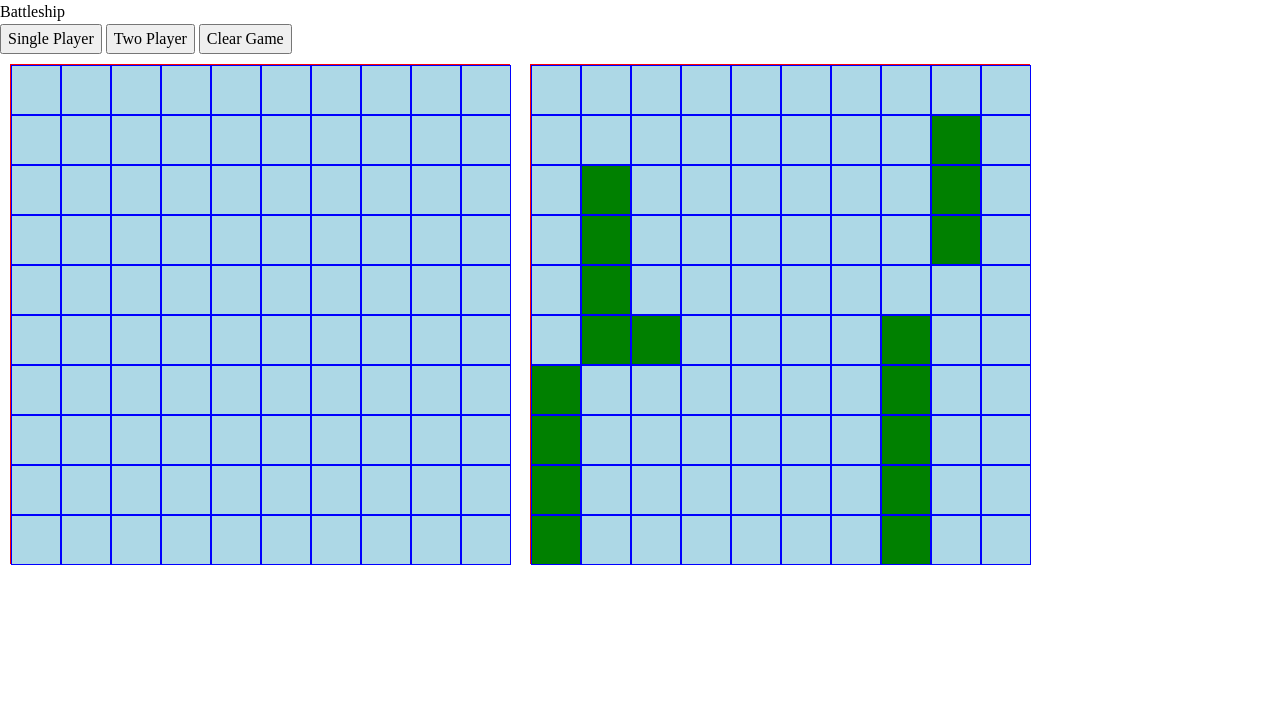
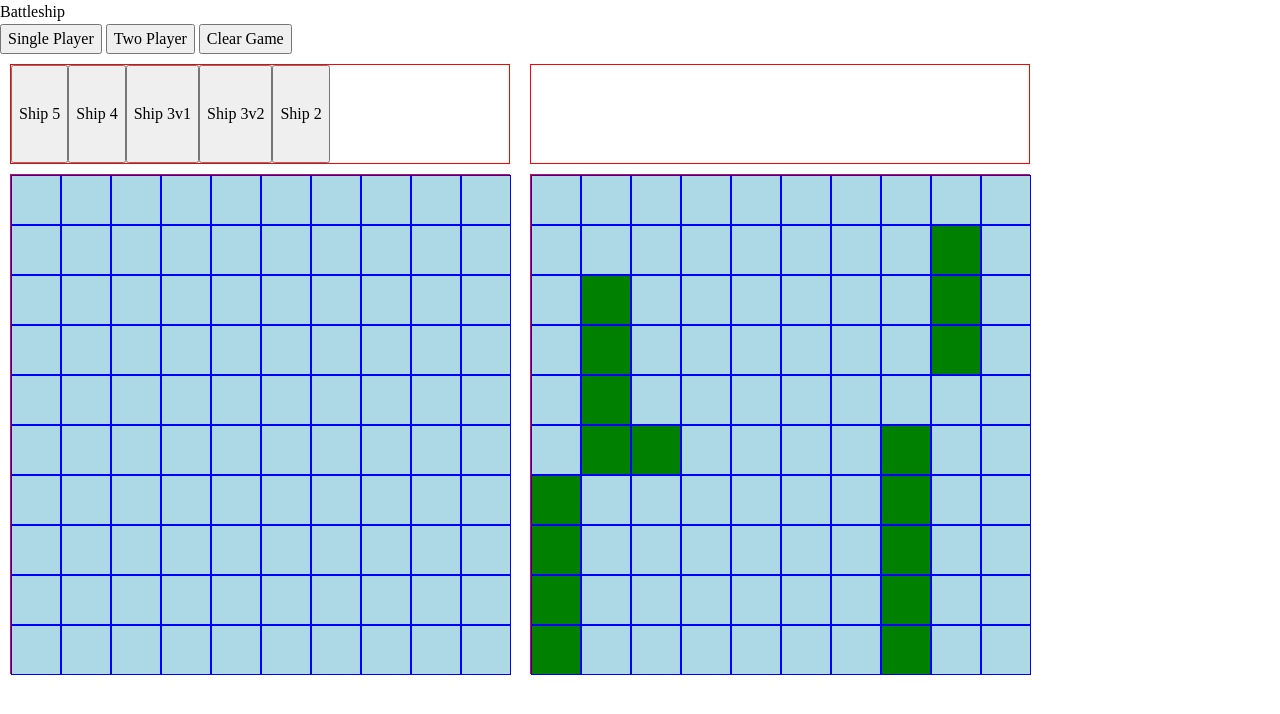
Before and after one commit to rgremaud/battleship, a website built with webpack: page src/template.html in a window 1280 px wide. Both pictures are taken after a click on the button "Single Player". Built offline with nearby package versions, Linux system fonts and the light colour scheme.

Commit message:
Add initial ship placement function

```diff
--- a/src/player.js
+++ b/src/player.js
@@ -35,10 +35,7 @@ export class Computer extends Player {
   }
 
   coordinate() {
-    return [
-      Math.round(Math.random() * (9 - 0) + 0),
-      Math.round(Math.random() * (9 - 0) + 0),
-    ];
+    return [Math.round(Math.random() * 9), Math.round(Math.random() * 9)];
   }
 
   buildQueue([x, y]) {
--- a/src/styles.css
+++ b/src/styles.css
@@ -1,8 +1,16 @@
 #game {
   display: flex;
-  flex: row;
+  flex-direction: row;
 }
 
+.shipYard {
+  width: 500px;
+  height: 100px;
+  border: 1px solid red;
+  display: flex;
+  margin: 10px;
+  flex-direction: row;
+}
 .board {
   width: 500px;
   height: 500px;
--- a/src/template.html
+++ b/src/template.html
@@ -15,11 +15,22 @@
     <button id="clear">Clear Game</button>
   </div>
   <div id="activePlayer"></div>
-  <div id="load"></div>
   <div id="game">
-    <div class="board" id="playerOne"></div>
-    <div class="board" id="playerTwo"></div>
+    <div class="fullboard" id="p1">
+      <div class="shipYard">
+        <button id="ship5">Ship 5</button>
+        <button id="ship4">Ship 4</button>
+        <button id="ship3v1">Ship 3v1</button>
+        <button id="ship3v2">Ship 3v2</button>
+        <button id="ship2">Ship 2</button>
+      </div>
+      <div class="board" id="playerOne"></div>
+    </div>
+    <div class="fullboard" id="p2">
+      <div class="shipYard"></div>
+      <div class="board" id="playerTwo"></div>
+    </div>
   </div>
-</body>
+  </body>
 
 </html>
--- a/src/ui.js
+++ b/src/ui.js
@@ -1,13 +1,13 @@
 import { Battleship } from "./battleship";
 
-function placeShips(player) {
-  // player board - Remove after done w/testing
-  player.gameboard.placeShip(player.ship5, 0, 0, "horizontal");
-  player.gameboard.placeShip(player.ship4, 0, 1, "horizontal");
-  player.gameboard.placeShip(player.ship3v1, 0, 2, "horizontal");
-  player.gameboard.placeShip(player.ship3v2, 0, 3, "horizontal");
-  player.gameboard.placeShip(player.ship2, 0, 4, "horizontal");
-}
+// function placeShips(player) {
+//   // player board - Remove after done w/testing
+//   player.gameboard.placeShip(player.ship5, 0, 0, "horizontal");
+//   player.gameboard.placeShip(player.ship4, 0, 1, "horizontal");
+//   player.gameboard.placeShip(player.ship3v1, 0, 2, "horizontal");
+//   player.gameboard.placeShip(player.ship3v2, 0, 3, "horizontal");
+//   player.gameboard.placeShip(player.ship2, 0, 4, "horizontal");
+// }
 
 // build grid boxes
 function buildGrid(game, player, boardDivId) {
@@ -27,38 +27,53 @@ function buildGrid(game, player, boardDivId) {
   }
 }
 
-
 export function buttonEvents() {
   const singlePlayer = document.getElementById("single");
   const twoPlayer = document.getElementById("double");
-  const clear = document.getElementById("clear")
+  const clear = document.getElementById("clear");
 
-  singlePlayer.addEventListener("click", () => {
-    singlePlayerInit();
-  }, { once: true });
+  singlePlayer.addEventListener(
+    "click",
+    () => {
+      singlePlayerInit();
+    },
+    { once: true },
+  );
 
-  twoPlayer.addEventListener("click", () => {
-    alert("Yahoo!");
-  }, { once: true });
+  twoPlayer.addEventListener(
+    "click",
+    () => {
+      alert("Yahoo!");
+    },
+    { once: true },
+  );
 
   clear.addEventListener("click", () => {
-    alert("You clicked me!")
-  })
+    alert("You clicked me!");
+  });
 }
+
+function shipButtonClicks(player) {
+  // assign the button ids to their respective ships and log them
+  const ship = document.getElementById("ship5");
+  ship.addEventListener("click", () => {
+    console.log(player.ship5);
+  });
+}
+
 function singlePlayerInit() {
   const game = new Battleship("single");
 
   const humanPlayer = game.playerOne;
   const computerPlayer = game.playerTwo;
 
-  placeShips(humanPlayer);
-  // placeShips(computerPlayer);
+  // placeShips(humanPlayer);
+  shipButtonClicks(humanPlayer);
   computerPlayer.shipSetup();
 
   buildGrid(game, humanPlayer, "playerOne");
   buildGrid(game, computerPlayer, "playerTwo");
 
-  // add in funtion to add click event listeners only to the computer players board
   addClickEvents(game);
 
   // add function to print computer players ship location for testing
@@ -72,7 +87,7 @@ function computerShips(player) {
 
   for (let i = 0; i <= 9; i++) {
     for (let j = 0; j <= 9; j++) {
-      const box = document.getElementById(`${i}${j}playerTwo`)
+      const box = document.getElementById(`${i}${j}playerTwo`);
 
       if (boardArray[i][j]) {
         box.style.backgroundColor = "green";
@@ -88,9 +103,20 @@ function addClickEvents(game) {
     const boxes = document.querySelectorAll(".gridBox-playerTwo");
 
     boxes.forEach((box) => {
-      box.addEventListener("click", () => {
-        gridBoxClick(game, game.playerTwo, game.playerOne, box, box.id.charAt(0), box.id.charAt(1))
-      }, { once: true });
+      box.addEventListener(
+        "click",
+        () => {
+          gridBoxClick(
+            game,
+            game.playerTwo,
+            game.playerOne,
+            box,
+            box.id.charAt(0),
+            box.id.charAt(1),
+          );
+        },
+        { once: true },
+      );
     });
     // add click events to only the playerTwo board
     /*
```
